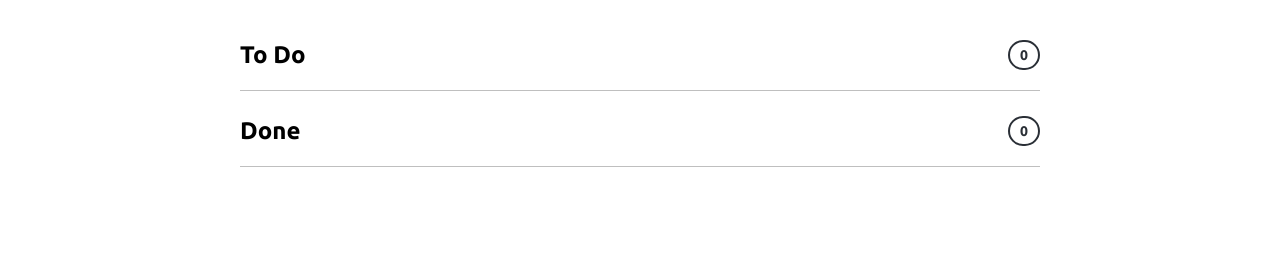
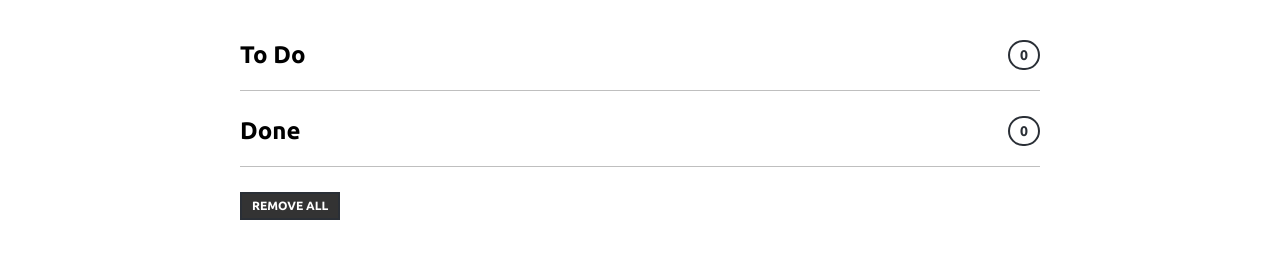
Before and after one commit to primarch93/Todo-practice, a plain HTML site: page index.htm in a window 1280 px wide. Shown: the part 70-328 px from the top of the page. Drawn offline with nearby package versions, Linux system fonts and the light colour scheme.

Commit message:
style-false

```diff
--- a/app.js
+++ b/app.js
@@ -21,6 +21,10 @@ Vue.createApp({
           editing: false
         });
         this.valueInput = '';
+      },
+      removeAllMasks() {
+        this.needDoList = [];
+        this.completeList = [];
       },
       doCheck(index, type) {
         if (type === 'need') {
--- a/index.htm
+++ b/index.htm
@@ -41,6 +41,7 @@
               <input type="text" v-model="mask.title"/>
               <button class="btn-save" v-on:click="mask.editing = false">Save</button>
             <button class="btn-remove" v-on:click="removeMask(index, 'need')">Remove</button>
+
           </li>
       </ul>
       <h2>
@@ -59,6 +60,7 @@
           <button class="btn-remove" v-on:click="removeMask(index, 'complete')">Remove</button>
         </li>
       </ul>
+      <button class="btn-remove" v-on:click="removeAllMasks">Remove All</button>
     </div>
   </div>
   <script src="https://unpkg.com/vue@next"></script>
```
